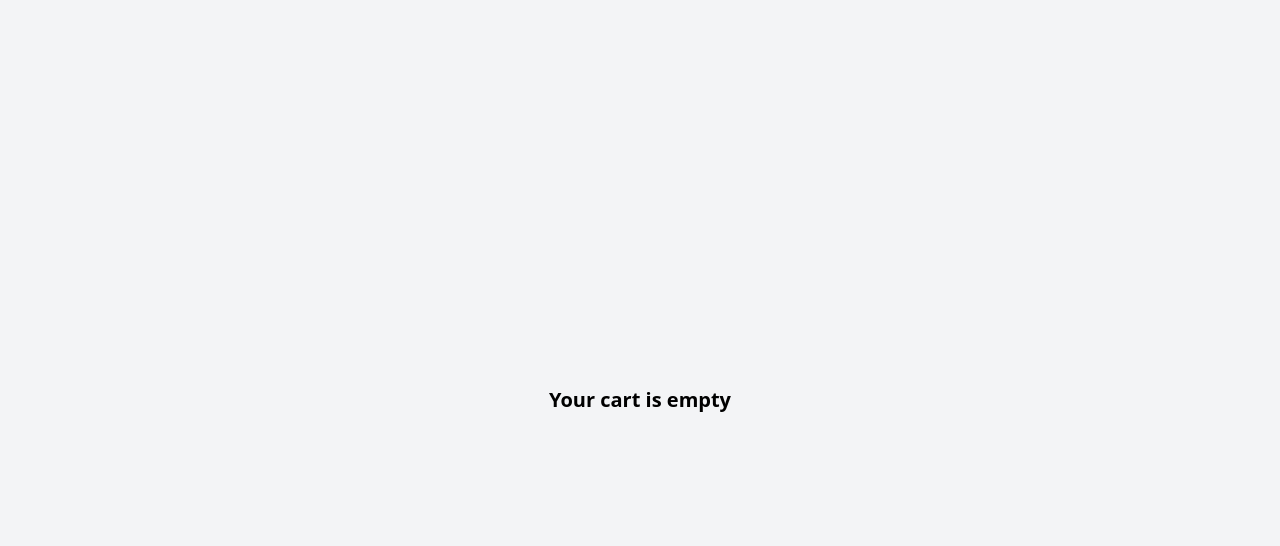
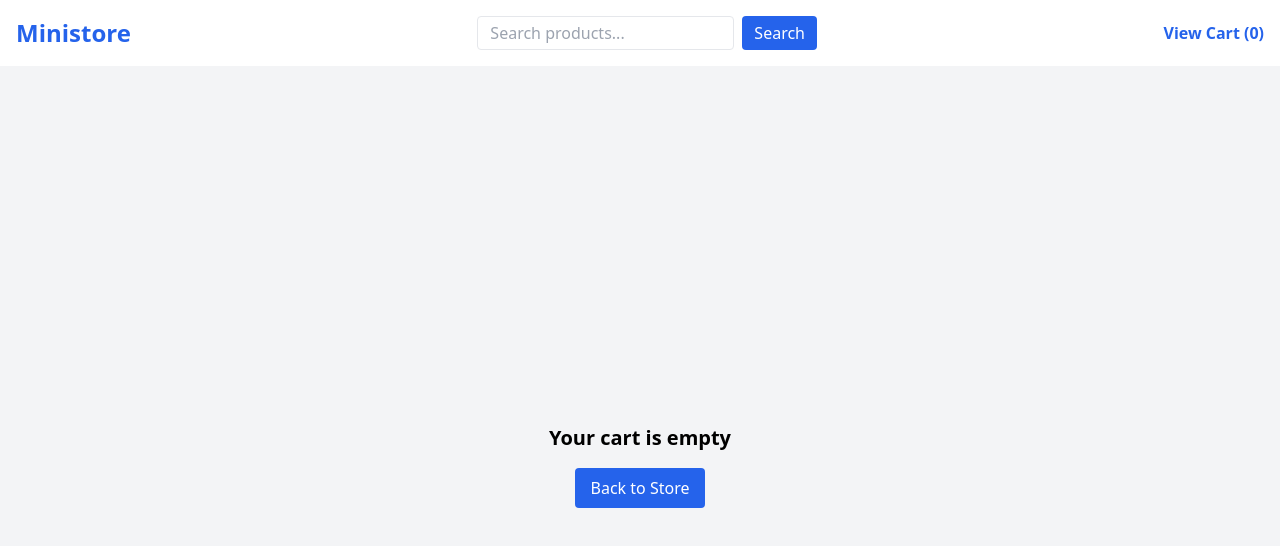
Before and after one commit to drvickie/ministore, a Next.js app in the folder frontend/: page /cart in a window 1280 px wide. Shown: the top 546 px of the page. Built offline with nearby package versions, Linux system fonts and the light colour scheme.

Commit message:
Header appears on all pages, Logo routes home, Search filters products, Cart empties after payment

```diff
--- /dev/null
+++ b/frontend/components/Header.js
@@ -0,0 +1,56 @@
+import { useState } from "react";
+import { useRouter } from "next/router";
+
+
+export default function Header({ cart }) {
+  const [searchTerm, setSearchTerm] = useState("");
+  const router = useRouter();
+
+  const handleSearch = (e) => {
+    e.preventDefault();
+    if (!searchTerm.trim()) return;
+
+    router.push(`/?search=${searchTerm}`);
+    setSearchTerm("");
+  };
+
+  return (
+    <div className="bg-white shadow p-4 flex justify-between items-center">
+      {/* Logo */}
+      <h1
+        onClick={() => router.push("/")}
+        className="text-2xl font-bold text-blue-600 cursor-pointer"
+      >
+        Ministore
+      </h1>
+
+      {/* Search */}
+      <form
+        onSubmit={handleSearch}
+        className="flex gap-2"
+      >
+        <input
+          type="text"
+          placeholder="Search products..."
+          value={searchTerm}
+          onChange={(e) => setSearchTerm(e.target.value)}
+          className="border px-3 py-1 rounded"
+        />
+        <button
+          type="submit"
+          className="bg-blue-600 text-white px-3 py-1 rounded"
+        >
+          Search
+        </button>
+      </form>
+
+      {/* View Cart */}
+      <a
+        href="/cart"
+        className="text-blue-600 font-semibold hover:underline"
+      >
+        View Cart ({cart.length})
+      </a>
+    </div>
+  );
+}
--- a/frontend/pages/_app.js
+++ b/frontend/pages/_app.js
@@ -1,10 +1,11 @@
 import { useEffect, useState } from "react";
 import "../styles/globals.css";
+import Header from "../components/Header";
 
 export default function App({ Component, pageProps }) {
   const [cart, setCart] = useState([]);
 
-  // Load cart from localStorage on first load
+
   useEffect(() => {
     const storedCart = localStorage.getItem("cart");
     if (storedCart) {
@@ -12,16 +13,15 @@ export default function App({ Component, pageProps }) {
     }
   }, []);
 
-  // Save cart to localStorage whenever it changes
+
   useEffect(() => {
     localStorage.setItem("cart", JSON.stringify(cart));
   }, [cart]);
 
   return (
-    <Component
-      {...pageProps}
-      cart={cart}
-      setCart={setCart}
-    />
+    <>
+      <Header cart={cart} />
+      <Component {...pageProps} cart={cart} setCart={setCart} />
+    </>
   );
 }
--- a/frontend/pages/cart.js
+++ b/frontend/pages/cart.js
@@ -1,4 +1,7 @@
+import { useRouter } from "next/router";
+
 export default function Cart({ cart, setCart }) {
+  const router = useRouter();
   const VAT_RATE = 0.075;
 
   const increaseQuantity = (item) => {
@@ -23,27 +26,18 @@ export default function Cart({ cart, setCart }) {
     }
   };
 
-  // Subtotal (before VAT)
+  const removeItem = (id) => {
+    setCart(cart.filter((item) => item.id !== id));
+  };
+
   const subtotal = cart.reduce(
     (sum, item) => sum + item.price * item.quantity,
     0
   );
 
-  // VAT amount
   const vatAmount = subtotal * VAT_RATE;
-
-  // Final total
   const total = subtotal + vatAmount;
 
-  if (cart.length === 0) {
-    return (
-      <div className="min-h-screen flex items-center justify-center bg-gray-100">
-        <h1 className="text-xl font-semibold">
-          Your cart is empty
-        </h1>
-      </div>
-    );
-  }
   const handleCheckout = async () => {
     const response = await fetch(
       "http://localhost:5001/create-checkout-session",
@@ -52,10 +46,7 @@ export default function Cart({ cart, setCart }) {
         headers: {
           "Content-Type": "application/json",
         },
-        body: JSON.stringify({
-          cart,
-          vatAmount,
-        }),
+        body: JSON.stringify({ cart, vatAmount }),
       }
     );
 
@@ -63,6 +54,21 @@ export default function Cart({ cart, setCart }) {
     window.location.href = data.url;
   };
 
+  if (cart.length === 0) {
+    return (
+      <div className="min-h-screen flex flex-col items-center justify-center bg-gray-100 gap-4">
+        <h1 className="text-xl font-semibold">
+          Your cart is empty
+        </h1>
+        <button
+          onClick={() => router.push("/")}
+          className="bg-blue-600 text-white px-4 py-2 rounded"
+        >
+          Back to Store
+        </button>
+      </div>
+    );
+  }
 
   return (
     <div className="min-h-screen bg-gray-100 p-6">
@@ -90,6 +96,13 @@ export default function Cart({ cart, setCart }) {
                   Product Total: $
                   {(item.price * item.quantity).toFixed(2)}
                 </p>
+
+                <button
+                  onClick={() => removeItem(item.id)}
+                  className="text-red-600 text-sm mt-2 hover:underline"
+                >
+                  Remove
+                </button>
               </div>
 
               <div className="flex items-center gap-3">
@@ -116,17 +129,14 @@ export default function Cart({ cart, setCart }) {
         ))}
       </div>
 
-      {/* Price Summary */}
       <div className="mt-6 bg-white p-4 rounded shadow space-y-2">
         <div className="flex justify-between">
-          <span className="font-medium">Subtotal</span>
+          <span>Subtotal</span>
           <span>${subtotal.toFixed(2)}</span>
         </div>
 
         <div className="flex justify-between">
-          <span className="font-medium">
-            VAT (7.5%)
-          </span>
+          <span>VAT (7.5%)</span>
           <span>${vatAmount.toFixed(2)}</span>
         </div>
 
@@ -137,6 +147,7 @@ export default function Cart({ cart, setCart }) {
           <span>${total.toFixed(2)}</span>
         </div>
       </div>
+
       <button
         onClick={handleCheckout}
         className="mt-6 w-full bg-green-600 text-white py-3 rounded text-lg hover:bg-green-700"
@@ -144,6 +155,12 @@ export default function Cart({ cart, setCart }) {
         Proceed to Checkout
       </button>
 
+      <button
+        onClick={() => router.push("/")}
+        className="mt-3 w-full bg-blue-600 text-white py-2 rounded"
+      >
+        Back to Store
+      </button>
     </div>
   );
 }
--- a/frontend/pages/index.js
+++ b/frontend/pages/index.js
@@ -1,4 +1,6 @@
 import { useEffect, useState } from "react";
+import { useRouter } from "next/router";
+
 
 export default function Home({ cart, setCart }) {
   const [products, setProducts] = useState([]);
--- a/frontend/pages/success.js
+++ b/frontend/pages/success.js
@@ -1,4 +1,10 @@
+import { useEffect } from "react";
+
 export default function Success() {
+  useEffect(() => {
+    localStorage.removeItem("cart");
+  }, []);
+
   return (
     <div className="min-h-screen flex items-center justify-center bg-gray-100">
       <div className="bg-white p-6 rounded shadow text-center">
```
